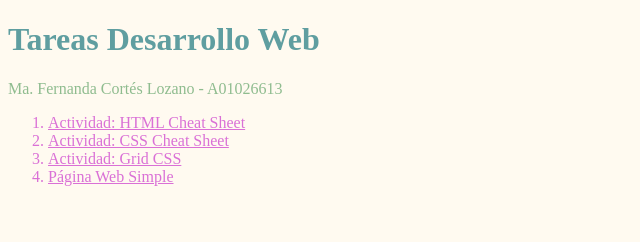
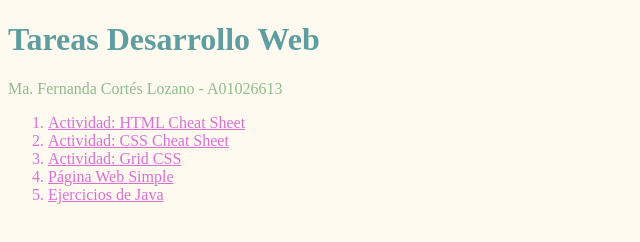
Before and after one commit to fernicortlo/CheatSheet_HTML_A01026613, a plain HTML site: page index.html in a window 1280 px wide. Shown: the whole page, without its empty margins (0-640 px from the left). Drawn offline with Linux system fonts and the light colour scheme.

Commit message:
adds java excercises to index

```diff
--- a/index.html
+++ b/index.html
@@ -21,6 +21,8 @@
 
         <li> <a style="color: orchid;" href = paginaWeb_A01026613.html > Página Web Simple </a> </li>
 
+        <li> <a style="color: orchid;" href = ../java_excersices/página.html > Ejercicios de Java</a> </li>
+
     </ol>
 
 </body>
```
